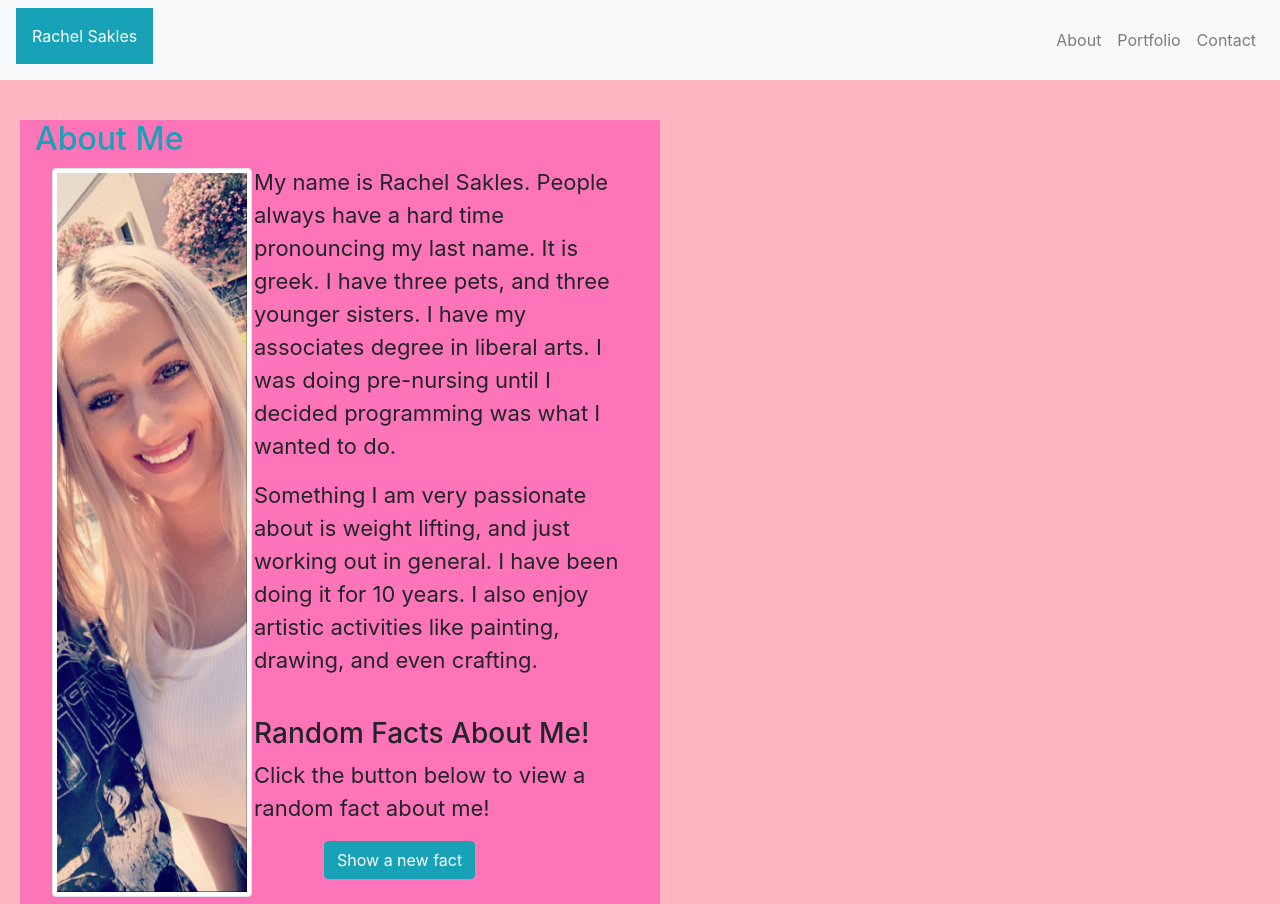
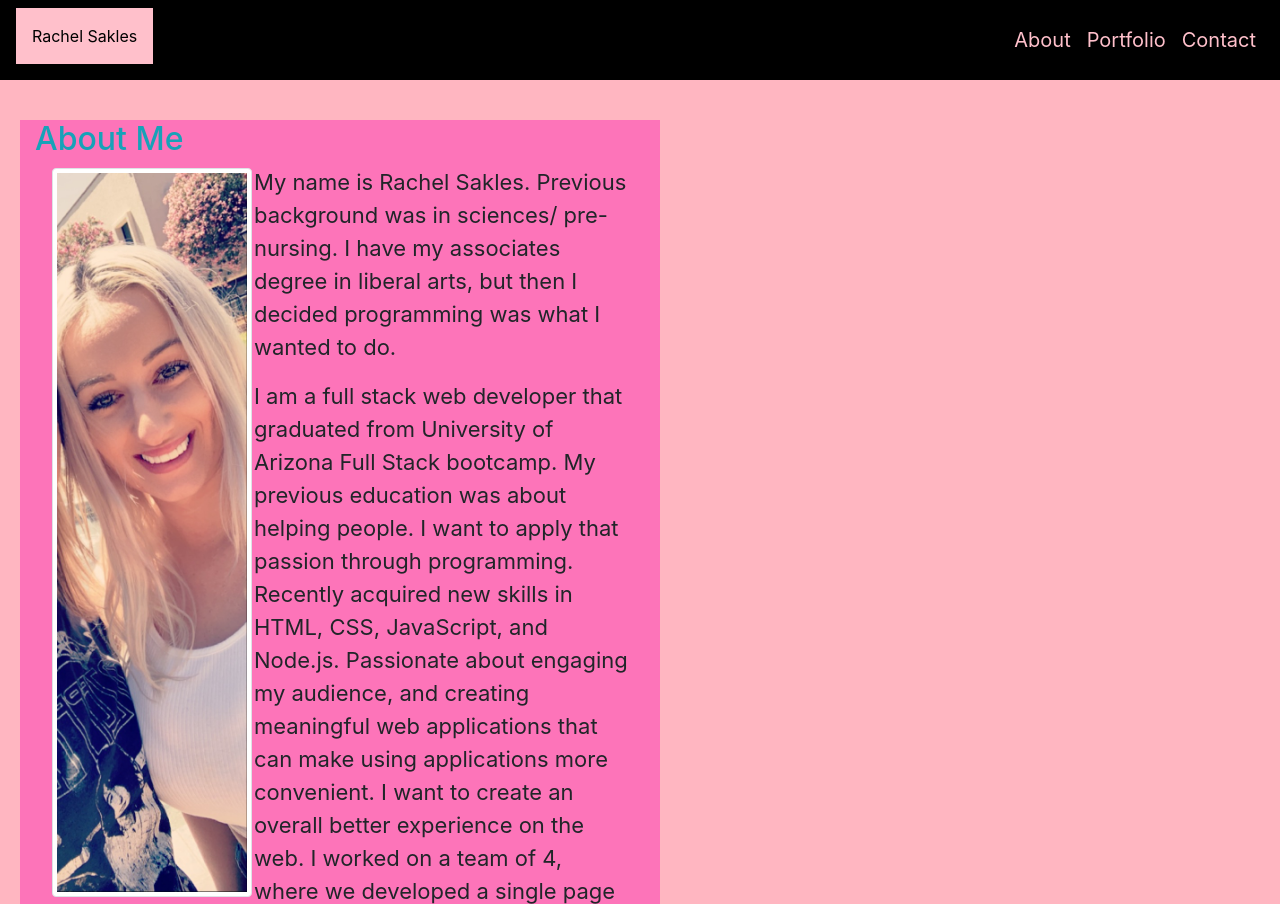
Before and after one commit to rachelsakles/Responsive-Portfolio, a plain HTML site: page index.html in a window 1280 px wide. Shown: the top 904 px of the page. Drawn offline with nearby package versions, Linux system fonts and the light colour scheme.

Commit message:
added project 2

```diff
--- a/assets/portfolio.css
+++ b/assets/portfolio.css
@@ -1,5 +1,6 @@
 body {
-  background-color: lightpink;
+  background-color:lightpink;
+
 }
 .container {
   background-color: rgb(253, 116, 185);
@@ -60,7 +61,19 @@ p {
   font-size: 20px;
 }
 
-.img-thumbnail {
+.nav-link {
+  color:pink;
+  font-size: 20px;
+}
 
+.navbar {
+  background-color: black;
+}
 
+.portfolio {
+  color: black;
 }
+.name {
+  background-color:pink;
+  color: black;
+}
--- a/index.html
+++ b/index.html
@@ -12,8 +12,8 @@
 
 <body>
 
-    <nav class="navbar navbar-expand-lg navbar-light bg-light">
-        <div class="p-3 mb-2 bg-info text-white">Rachel Sakles</div>
+    <nav class="navbar navbar-expand-lg">
+        <div class="p-3 mb-2 name">Rachel Sakles</div>
         <button class="navbar-toggler" type="button" data-toggle="collapse" data-target="#navbarSupportedContent"
             aria-controls="navbarSupportedContent" aria-expanded="false" aria-label="Toggle navigation">
             <span class="navbar-toggler-icon"></span>
@@ -44,14 +44,23 @@
                         <img src="assets/rachel.jpg" alt="rachel" class="img-thumbnail rachel" width="200px"
                             height="200px">
 
-                        <p>My name is Rachel Sakles. People always have a hard time pronouncing my last name. It is
-                            greek. I have three pets, and three younger sisters. I have my associates degree in
-                            liberal arts. I was doing pre-nursing until I decided programming was what I wanted to do.
+                        <p>My name is Rachel Sakles. Previous background was in sciences/ pre-nursing. I have my
+                            associates degree in
+                            liberal arts, but then I decided programming was what I wanted to do.
                         </p>
 
-                        <p>Something I am very passionate about is weight lifting, and just working out in general.
-                            I have been doing it for 10 years. I also enjoy artistic activities like painting,
-                            drawing, and even crafting.
+                        <p>
+                            I am a full stack web developer that graduated from University of Arizona Full Stack
+                            bootcamp. My previous education was about helping people. I want to apply that passion through programming. Recently acquired new skills in
+                            HTML, CSS, JavaScript, and Node.js. Passionate about engaging my audience, and creating
+                            meaningful web applications that can make using applications more convenient. I want to
+                            create an overall better experience on the web. I worked on a team of 4, where we developed
+                            a single page mobile device friendly app that allowed our user to enter a city, and retrieve
+                            specific current data back. I have also created an album marketplace where you can buy and
+                            sell albums. I want to be one step ahead. To be successful you must think of
+                            what your audience wants and needs before they do. I am excited to leverage my knowledge to
+                            create a superior and convenient experience on the web.
+
                         </p>
 
                         <br>
```
Also changed, not shown: contact.html (+2 -2 lines), portfolio.html (+14 -2 lines), assets/weather.png (added), 2 other files.
